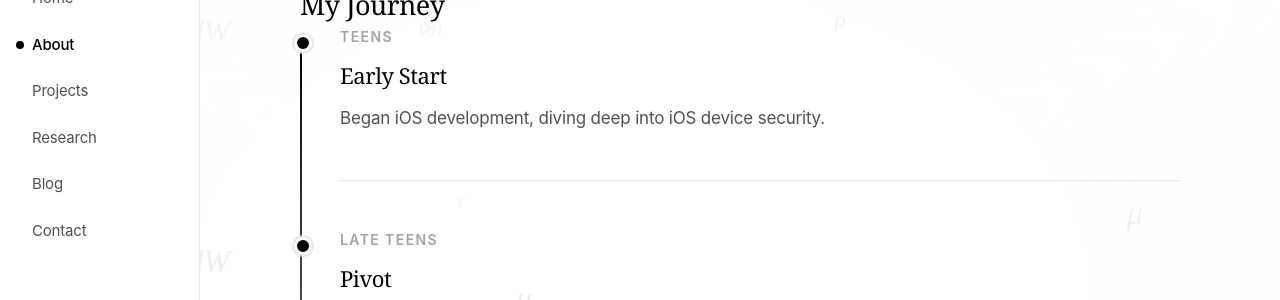
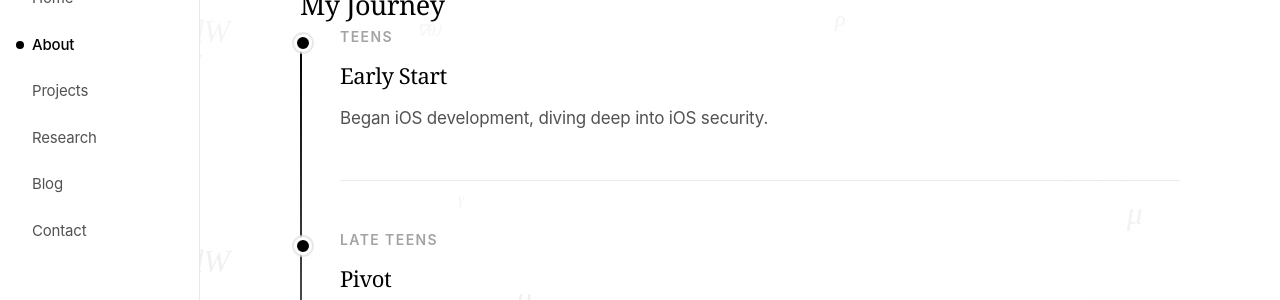
Before and after one commit to brianrojrc/brianrojrc.github.io, a Jekyll site: the page built from about.md, in a window 1280 px wide and 900 px high, scrolled down 958 px. Shown: the part 152-452 px from the top of the window. Built offline with Jekyll 4.4.1, drawn with Linux system fonts in a browser that asks for light colours; some web fonts are replaced.

Commit message:
Update about.md

```diff
--- a/about.md
+++ b/about.md
@@ -32,7 +32,7 @@ title: About
         <div class="timeline-item">
             <div class="timeline-year">Teens</div>
             <h3>Early Start</h3>
-            <p>Began iOS development, diving deep into iOS device security.</p>
+            <p>Began iOS development, diving deep into iOS security.</p>
         </div>
 
         <div class="timeline-item">
```
